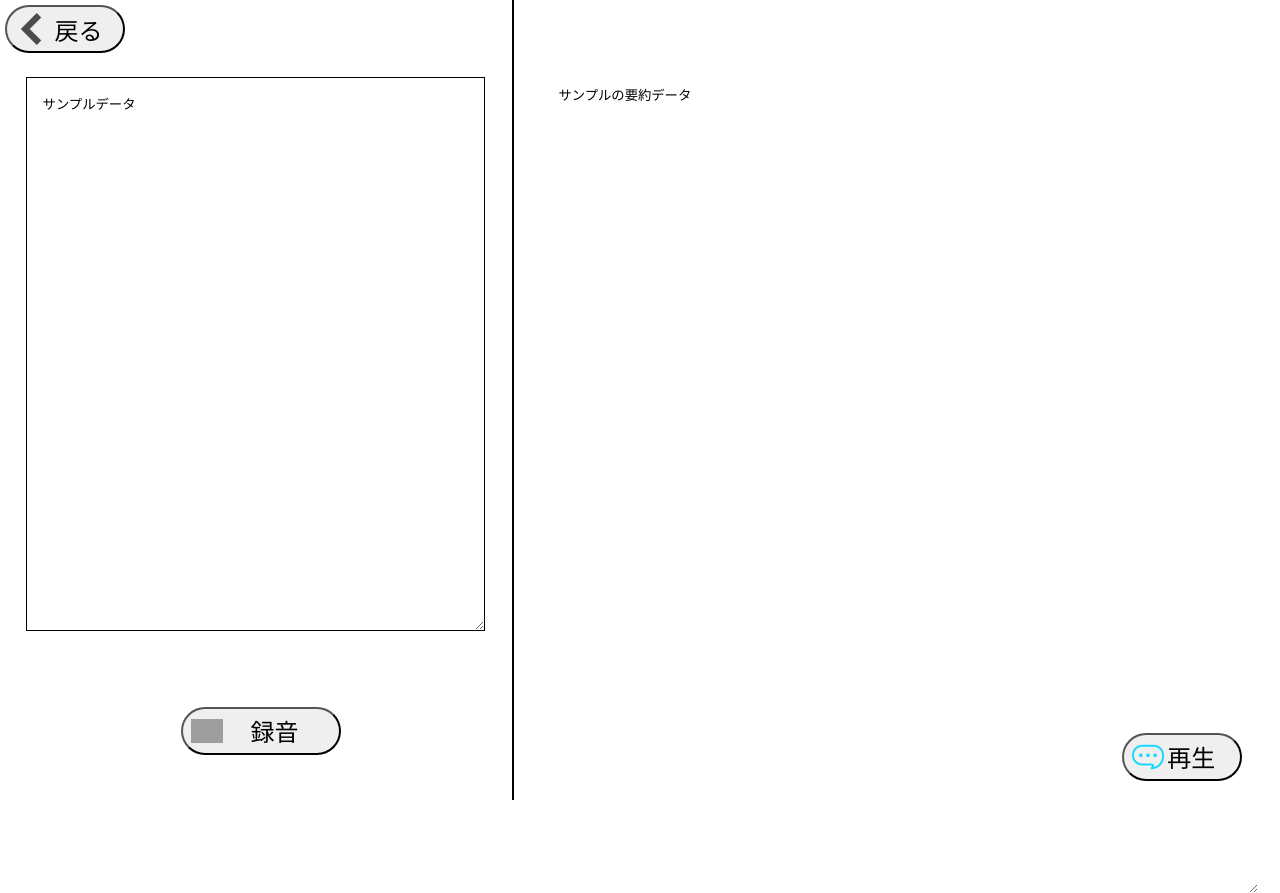
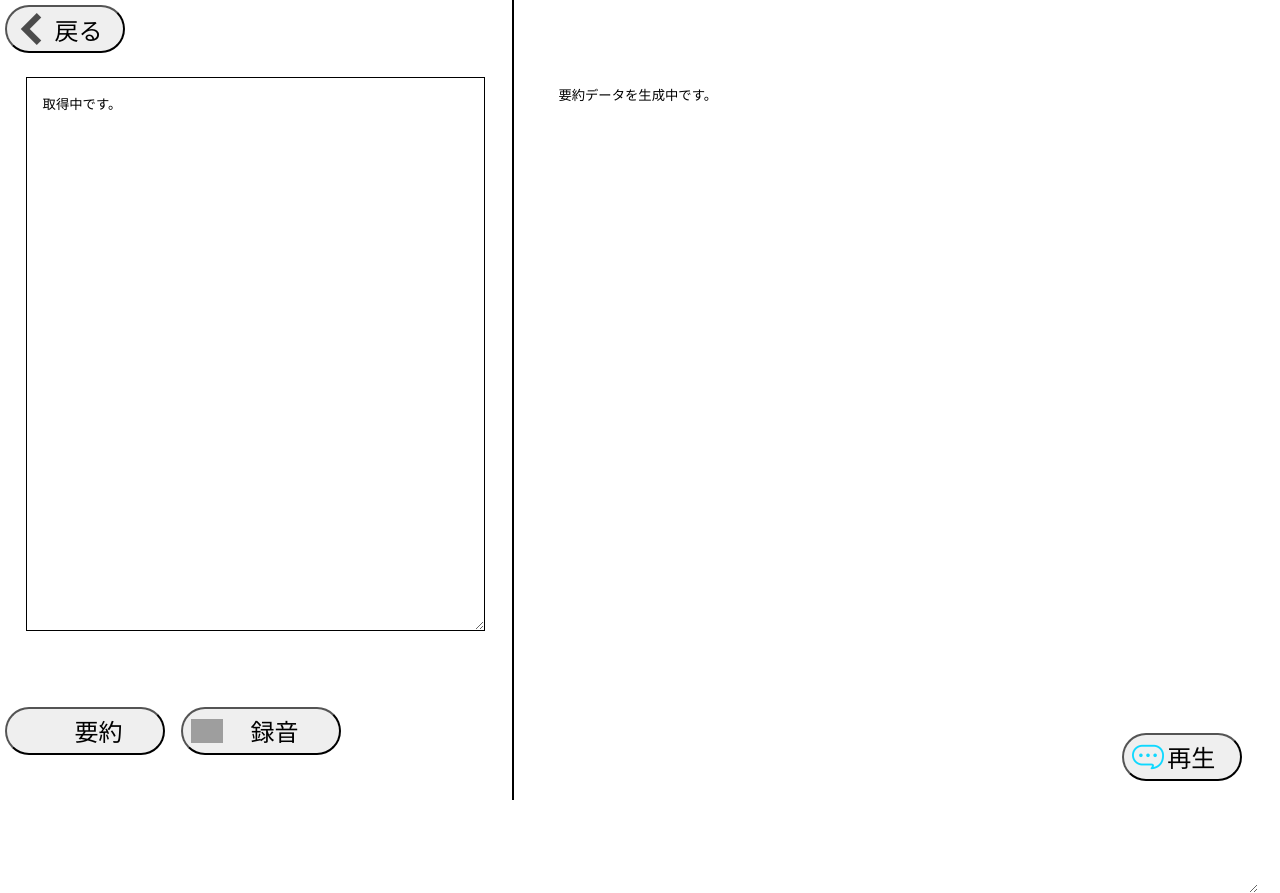
Before and after one commit to ut-code/echo-note, a React (Vite) app in the folder frontend/: page /edit/1 in a window 1280 px wide. Built offline with nearby package versions, Linux system fonts and the light colour scheme; no server answers; grey boxes are pictures that could not be loaded.

Commit message:
Add summarize button

```diff
--- a/frontend/src/pages/edit/index.tsx
+++ b/frontend/src/pages/edit/index.tsx
@@ -33,12 +33,32 @@ function EditPage() {
   }>({
     id: "",
     name: "",
-    rawText: "サンプルデータ",
-    summarizedText: "サンプルの要約データ",
+    rawText: "取得中です。",
+    summarizedText: "要約データを生成中です。",
   });
   const [isLoading, setIsLoading] = useState(true);
   const [isPlaying, setIsPlaying] = useState(false);
   const [isRecording, setIsRecording] = useState(false);
+
+  const fetchSummarizedText = async () => {
+    try {
+      const response = await fetch(`${API_BASE_URL}/summarize-text`, {
+        method: "POST",
+        headers: {
+          "Content-Type": "application/json",
+        },
+        body: JSON.stringify({ rawText: file.rawText }),
+      });
+      const summarizedText = (await response.json()) as {
+        summarizedText: string;
+      };
+      setFile({ ...file, summarizedText: summarizedText.summarizedText });
+    } catch (error) {
+      console.error("Error fetching summarized text data:", error);
+    } finally {
+      setIsLoading(false);
+    }
+  };
 
   useEffect(() => {
     const fetchFile = async () => {
@@ -60,31 +80,6 @@ function EditPage() {
 
     fetchFile();
   }, [fileId]);
-
-  useEffect(() => {
-    const fetchSummarizedText = async () => {
-      try {
-        const response = await fetch(`${API_BASE_URL}/summarize-text`, {
-          method: "POST",
-          headers: {
-            "Content-Type": "application/json",
-          },
-          body: JSON.stringify({ rawText: file.rawText }),
-        });
-        const summarizedText = (await response.json()) as {
-          summarizedText: string;
-        };
-        setFile({ ...file, summarizedText: summarizedText.summarizedText });
-      } catch (error) {
-        console.error("Error fetching summarized text data:", error);
-      } finally {
-        setIsLoading(false);
-      }
-    };
-
-    fetchSummarizedText();
-    // eslint-disable-next-line react-hooks/exhaustive-deps
-  }, [file]);
 
   if (isLoading) {
     return <div>Loading...</div>;
@@ -134,7 +129,7 @@ function EditPage() {
         <button
           id="return-button"
           onClick={() => {
-            location.href = "./files";
+            location.href = "/files";
           }}
         >
           <img src="/left-arrow.png" className="icon" />
@@ -151,6 +146,14 @@ function EditPage() {
         />
         <button
           id="record-button"
+          onClick={() => {
+            fetchSummarizedText();
+          }}
+        >
+          要約
+        </button>
+        <button
+          id="record-button"
           className="horizontal-center"
           onClick={() => {
             setIsRecording(!isRecording);
@@ -165,6 +168,7 @@ function EditPage() {
           録音{isRecording && <span>中...</span>}
         </button>
       </div>
+
       <div id="main">
         <textarea
           id="note-textbox"
```
